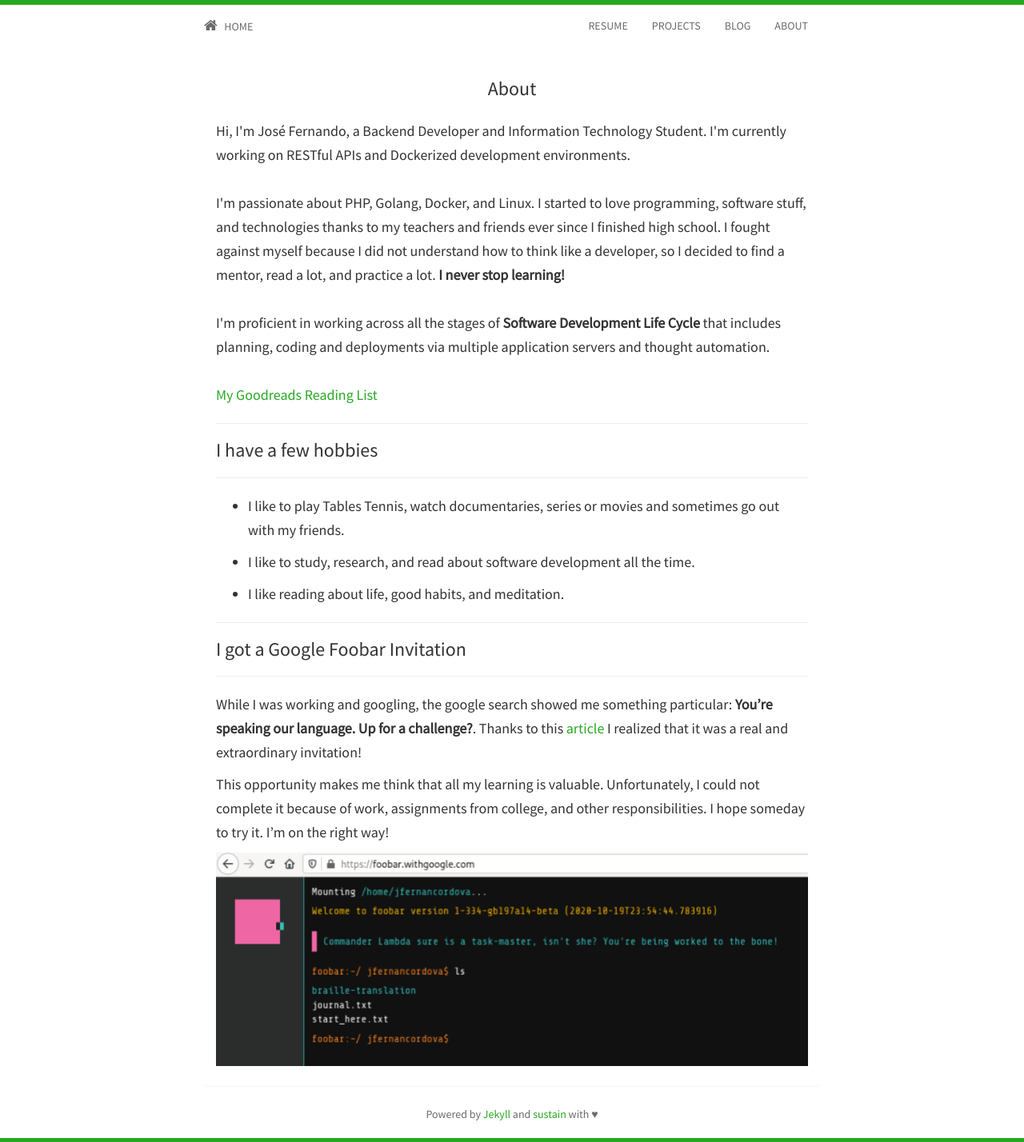
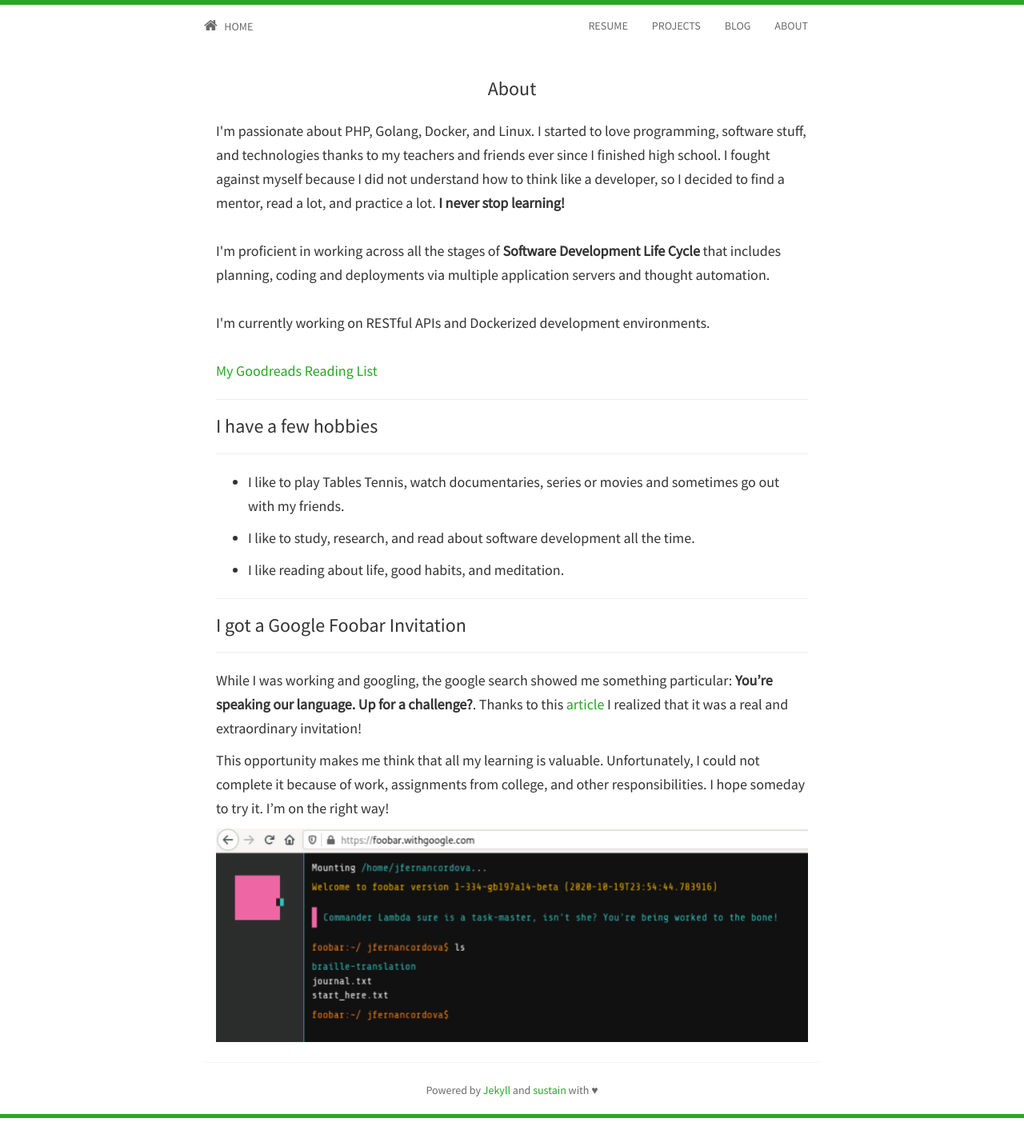
Before and after one commit to jfernancordova/jfernancordova.github.io, a Jekyll site: the page built from about.html, in a window 1280 px wide. Shown: the whole page at 80% size. Built offline with Jekyll 4.4.1, drawn with Linux system fonts in a browser that asks for light colours; nearby versions of some CDN libraries; after the commit the page ends 1398 px from its top, so only the background shows below that.

Commit message:
master | Refactoring

```diff
--- a/about.html
+++ b/about.html
@@ -9,9 +9,6 @@
         <div class="panel-body">
             <div class="blogpost">
                 <div>
-                    Hi, I'm José Fernando, a Backend Developer and Information Technology Student. I'm currently
-                    working on RESTful APIs and Dockerized development environments.
-                    <br/><br/>
                     I'm passionate about PHP, Golang, Docker, and Linux. I started to love programming, software
                     stuff, and technologies thanks to my teachers and friends ever since I finished high school. I
                     fought against myself because I did not understand how to think like a developer, so I decided
```
Also changed, not shown: other parts of about.html (+2 -0 lines).
